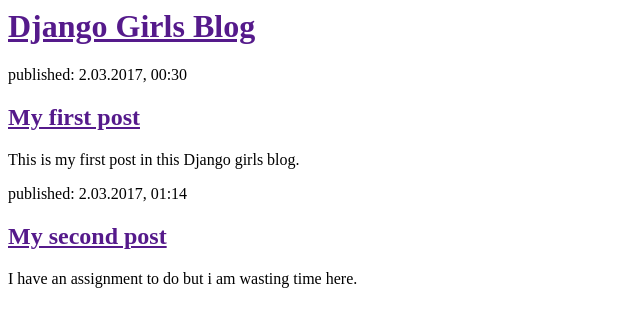
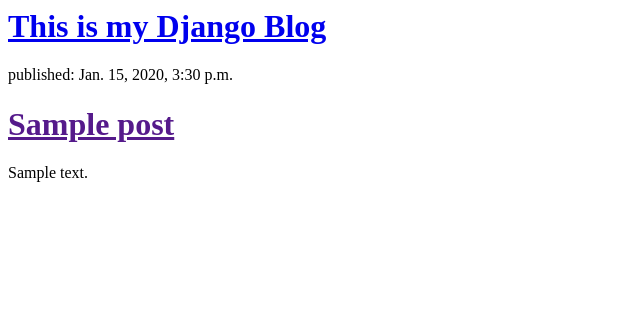
Before and after one commit to somahanta/my-first-blog, a Django app: template blog/templates/blog/post_list.html in a window 1280 px wide. Shown: the top 327 px of the page, without its empty margins (0-640 px from the left). Run offline with Django 3.2, Linux system fonts and the light colour scheme; the template is opened without the code that fills it: values that come from a table or form of the project are taken from there, others are empty; tables that the repository leaves empty hold one stand-in row (values such as "Sample post").

Commit message:
modified template to display data from database

```diff
--- a/blog/templates/blog/post_list.html
+++ b/blog/templates/blog/post_list.html
@@ -4,19 +4,16 @@
     </head>
     <body>
         <div>
-            <h1><a href="">Django Girls Blog</a></h1>
+            <h1><a href="/">This is my Django Blog</a></h1>
+
         </div>
 
+        {% for post in posts %}
         <div>
-            <p>published: 2.03.2017, 00:30</p>
-            <h2><a href="">My first post</a></h2>
-            <p>This is my first post in this Django girls blog.</p>
+            <p>published: {{ post.published_date }}</p>
+            <h1><a href="">{{ post.title }}</a></h1>
+            <p>{{ post.text|linebreaksbr }}</p>
         </div>
-
-        <div>
-            <p>published: 2.03.2017, 01:14</p>
-            <h2><a href="">My second post</a></h2>
-            <p>I have an assignment to do but i am wasting time here.</p>
-        </div>
+        {% endfor %}
     </body>
 </html>
--- a/mysite/settings.py
+++ b/mysite/settings.py
@@ -37,7 +37,7 @@
     'django.contrib.sessions',
     'django.contrib.messages',
     'django.contrib.staticfiles',
-    'blog'
+    'blog',
 ]
 
 MIDDLEWARE = [
```
Also changed, not shown: blog/views.py (+4 -3 lines).
